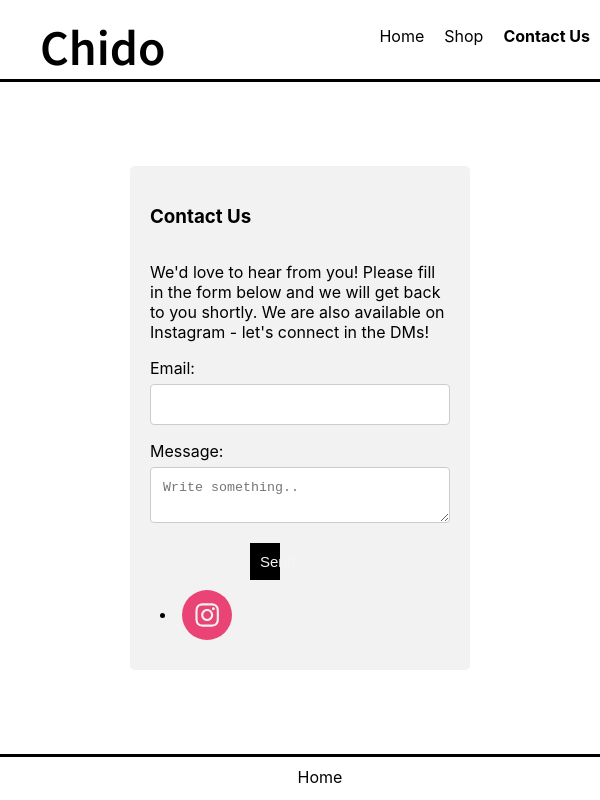
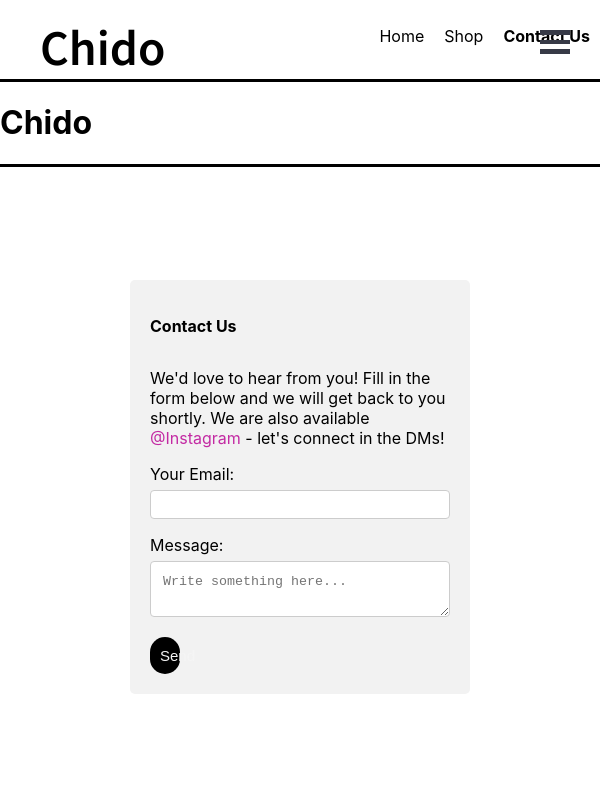
Before and after one commit to kadrijj/my-shop, a React (Create React App) app: page /contact in a window 600 px wide. Shown: the top 800 px of the page. Built offline with nearby package versions, Linux system fonts and the light colour scheme.

Commit message:
mobile first

```diff
--- a/package.json
+++ b/package.json
@@ -8,6 +8,7 @@
     "@testing-library/user-event": "^7.1.2",
     "emailjs-com": "^2.6.3",
     "react": "^16.13.1",
+    "react-burger-menu": "^2.7.1",
     "react-dom": "^16.13.1",
     "react-mail-form": "^2.1.0",
     "react-router-dom": "^5.2.0",
--- a/src/App.css
+++ b/src/App.css
@@ -1,3 +1,89 @@
+@media only screen and (max-width: 600px){
+
+  .bm-item {
+    display: inline-block;
+    text-decoration: none;
+    margin-bottom: 10px;
+    color: #d1d1d1;
+    transition: color 0.2s;
+  }
+
+  .bm-item:hover {
+    color: white;
+  }
+
+  .bm-burger-button {
+    position: fixed;
+    width: 30px;
+    height: 24px;
+    right: 30px;
+    top: 30px;
+  }
+
+  .bm-burger-bars {
+    background: #373a47;
+  }
+
+  .bm-cross-button {
+    height: 16px;
+    width: 16px;
+  }
+
+  .bm-cross {
+    background: #bdc3c7;
+  }
+
+  .bm-menu {
+    background: #000;
+    padding: 2.5em 1.5em 0;
+    font-size: 1.15em;
+  }
+
+  .bm-morph-shape {
+    fill: #373a47;
+  }
+
+  .bm-item-list {
+    color: #b8b7ad;
+  }
+
+  .bm-overlay {
+    background: rgba(0, 0, 0, 0.3);
+  }
+
+  .navlinks {
+    display: none;
+  }
+
+  .footer {
+    display: flex;
+    flex-direction: column;
+    align-items: center;
+    list-style: none;
+    justify-content: flex-end;
+    border-top: 1px solid black;
+    border-bottom: none;
+  }
+
+  .footer, a {
+    text-decoration: none;
+    color:black;
+    font-size: 16px;
+  }
+
+  h3 {
+    font-size: 16px;
+  }
+
+  .mobile-navbar {
+    border-bottom: 3px solid black;
+  }
+}
+
+
+
+@media only screen and (min-width: 600px)
+{
   * {
 
   }
@@ -6,7 +92,6 @@
     display: flex;
     list-style: none;
     justify-content: flex-end;
-
   }
 
   ul {
@@ -80,6 +165,7 @@ h1 {
     position: relative;
     background-color: black;
     border: none;
+    border-radius: 15px;
     padding: 15px;
     width: 150px;
     text-align: center;
@@ -138,6 +224,7 @@ h1 {
   .slick-prev:before {
     color: black !important;
   }
+
   .slick-next:before {
     color: black !important;
 
@@ -169,3 +256,31 @@ input[type=email], textarea {
     margin-bottom: 16px;
     resize: vertical;
   }
+
+  input[type=email] {
+    padding: 6px;
+  }
+
+  .contact-button {
+    text-align: center;
+    font-size: 15px;
+    color: whitesmoke;
+    background-color: black;
+    border: none;
+    border-radius: 15px;
+    padding: 10px;
+    width: 10%;
+    text-decoration: none;
+  }
+  .contact-instagram {
+    color: #c32aa3;
+  }
+
+  .contact-instagram:hover {
+    color: #f46f30;
+  }
+
+  .sidebar {
+    display: none;
+  }
+}
--- a/src/Components/Contact.js
+++ b/src/Components/Contact.js
@@ -17,20 +17,19 @@ class Contact extends React.Component {
                 <div className="centered-contact">
                     <div className="contact-container">
                         <h3>Contact Us</h3>
-                        <p>We'd love to hear from you! Please fill in the form below and we will get back to you shortly. We are also available on Instagram - let's connect in the DMs!</p>
+                        <p>We'd love to hear from you! Fill in the form below and we will get back to you shortly. We are also available <a className="contact-instagram" href="https://www.instagram.com/jkadrij/">@Instagram</a> - let's connect in the DMs!</p>
                         <form
                             onSubmit={this.submitForm}
                             action="https://formspree.io/mjvpvnld"
                             method="POST"
                         >
-                            <label>Email:</label>
+                            <label>Your Email:</label>
                             <input type="email" name="email" />
                             <label>Message:</label>
-                            <textarea id="subject" name="subject" placeholder="Write something.."></textarea>
-                            {status === "SUCCESS" ? <p>Thank you for sending us a message! We will get back to you very soon!</p> : <button className="submit-button">Send</button>}
+                            <textarea id="subject" name="subject" placeholder="Write something here..."></textarea>
+                            {status === "SUCCESS" ? <p>Thank you for sending us a message! We will get back to you very soon!</p> : <button className="contact-button">Send</button>}
                             {status === "ERROR" && <p>Ooops! There was an error. Did you insert an email address?</p>}
                         </form>
-                        <li><SocialIcon url="https://www.instagram.com/jkadrij/" /></li>
                     </div>
                 </div>
             </>
--- a/src/Components/Navbar.js
+++ b/src/Components/Navbar.js
@@ -1,5 +1,6 @@
 import React from "react";
 import { NavLink } from 'react-router-dom';
+import SideBar from "./Sidebar";
 
 const Navbar = () => {
     return (
@@ -12,6 +13,10 @@ const Navbar = () => {
                     <li><NavLink activeClassName='active' to='/contact'>Contact Us</NavLink></li>
                 </div>
             </ul>
+            <div className="mobile-navbar">
+                <h1>Chido</h1>
+                <SideBar className="sidebar" pageWrapId={"page-wrap"} outerContainerId={"App"} />
+            </div>
         </>
     )
 }
--- /dev/null
+++ b/src/Components/Sidebar.js
@@ -0,0 +1,22 @@
+import React from "react";
+import { slide as Menu } from "react-burger-menu";
+
+const Sidebar = (props) => {
+    return (
+        <Menu {...props}>
+            <a className="menu-item" href="/">
+                Home
+          </a>
+
+            <a className="menu-item" href="/shop">
+                Shop
+          </a>
+
+            <a className="menu-item" href="/contact">
+                Contact Us
+          </a>
+        </Menu>
+    );
+};
+
+export default Sidebar;
```
Also changed, not shown: 2 other files (tests, documents, lock files or other folders). Lines whose indentation alone changed are shown as unchanged.
